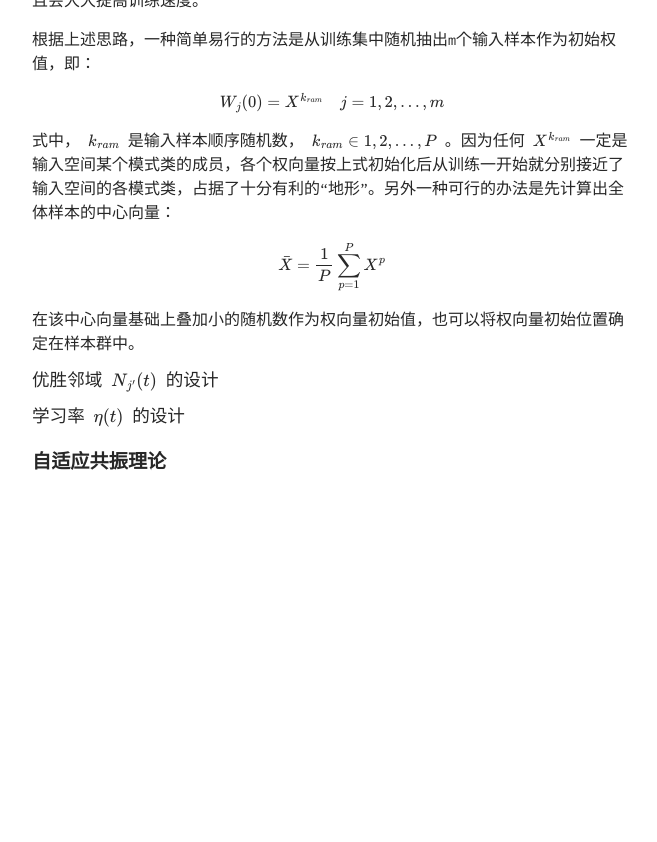
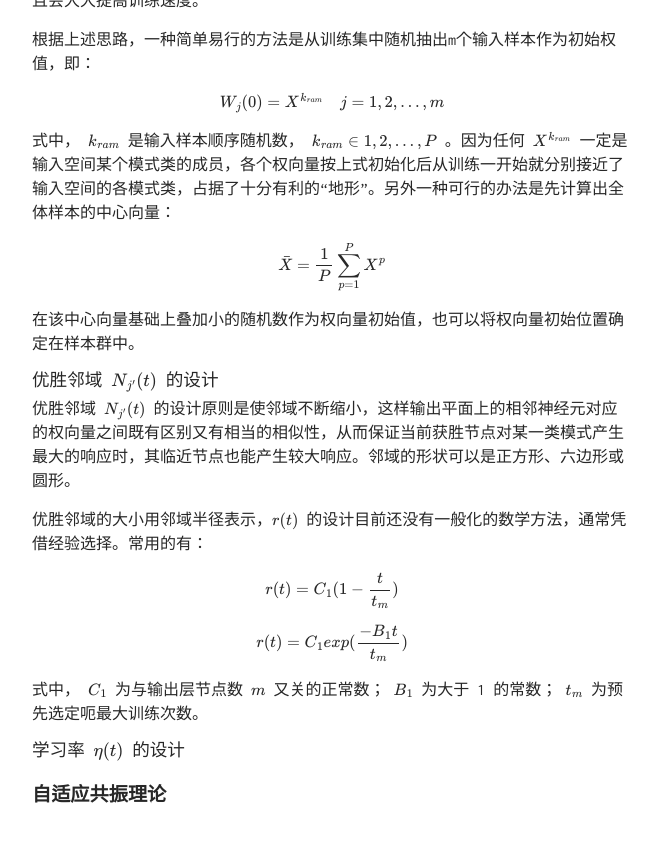
Before and after one commit to TobiahShaw/TobiahShaw.github.io, a Jekyll site: the page built from _posts/2019-10-26-NN-of-Competitive learning.md, in a window 1280 px wide and 900 px high, scrolled down 9475 px. Shown: the top 842 px of the window, without its empty margins (308-965 px from the left). Built offline with Jekyll 4.4.1, drawn with Linux system fonts in a browser that asks for light colours; our own code applies the rules of GitHub Pages for plain Markdown files; formulas are drawn with MathJax 3; before the commit the page ends 10042 px from its top, so only the background shows below that.

Commit message:
Design of superior neighborhood

```diff
--- a/_posts/2019-10-26-NN-of-Competitive learning.md
+++ b/_posts/2019-10-26-NN-of-Competitive learning.md
@@ -221,6 +221,16 @@ $$ \bar{X} = \frac{1}{P} \sum_{p=1}^P X^p $$
 
 #### 优胜邻域 $ N_{j'}(t) $ 的设计
 
+优胜邻域 $ N_{j'}(t) $ 的设计原则是使邻域不断缩小，这样输出平面上的相邻神经元对应的权向量之间既有区别又有相当的相似性，从而保证当前获胜节点对某一类模式产生最大的响应时，其临近节点也能产生较大响应。邻域的形状可以是正方形、六边形或圆形。
+
+优胜邻域的大小用邻域半径表示，$ r(t) $ 的设计目前还没有一般化的数学方法，通常凭借经验选择。常用的有：
+
+$$ r(t) = C_1 (1 - \frac{t}{t_m}) $$
+
+$$ r(t) = C_1 exp(\frac{-B_1 t}{t_m}) $$
+
+式中， $ C_1 $ 为与输出层节点数 $ m $ 又关的正常数； $ B_1 $ 为大于 1 的常数； $ t_m $ 为预先选定呃最大训练次数。
+
 #### 学习率 $ \eta (t) $ 的设计
 
 ## 自适应共振理论
```
